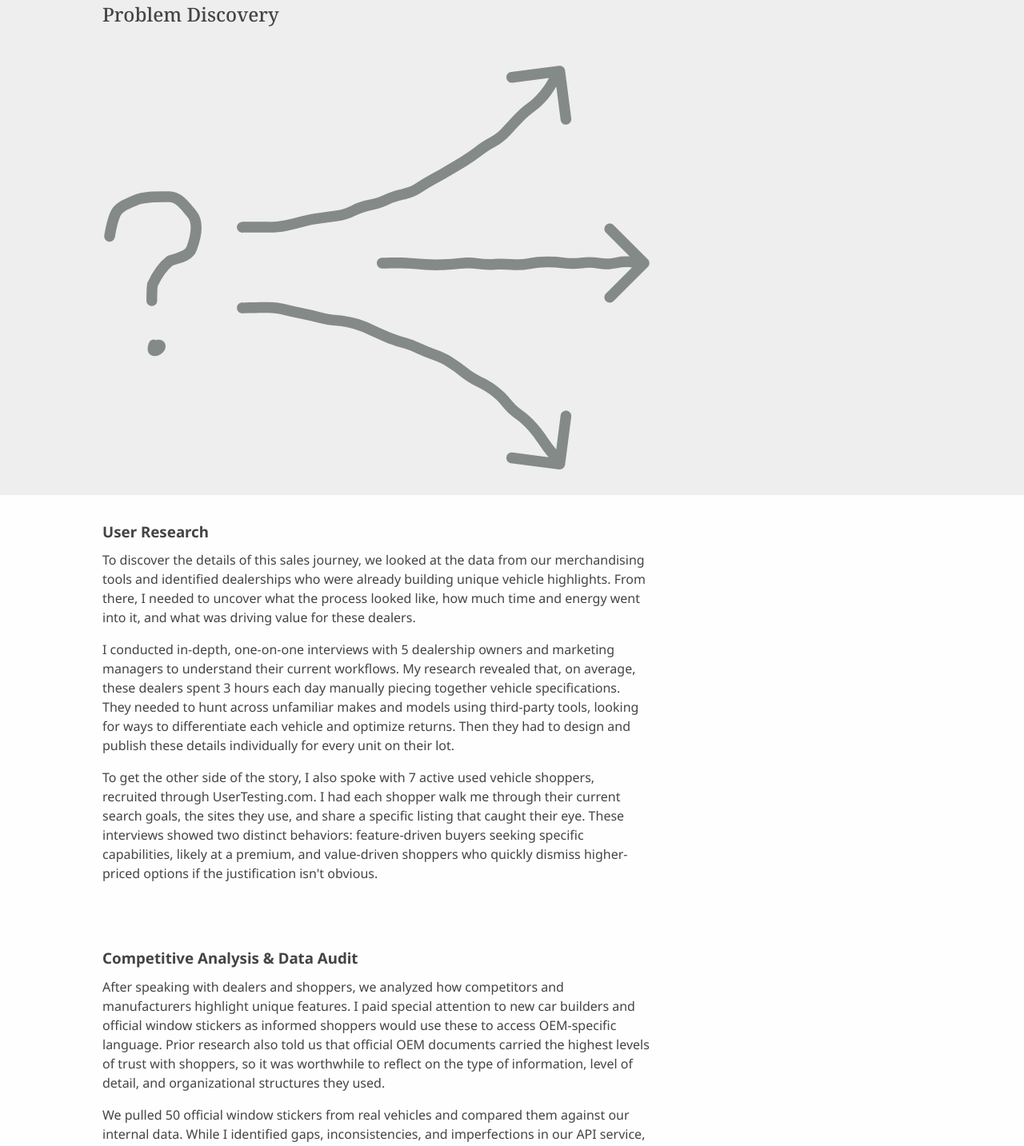
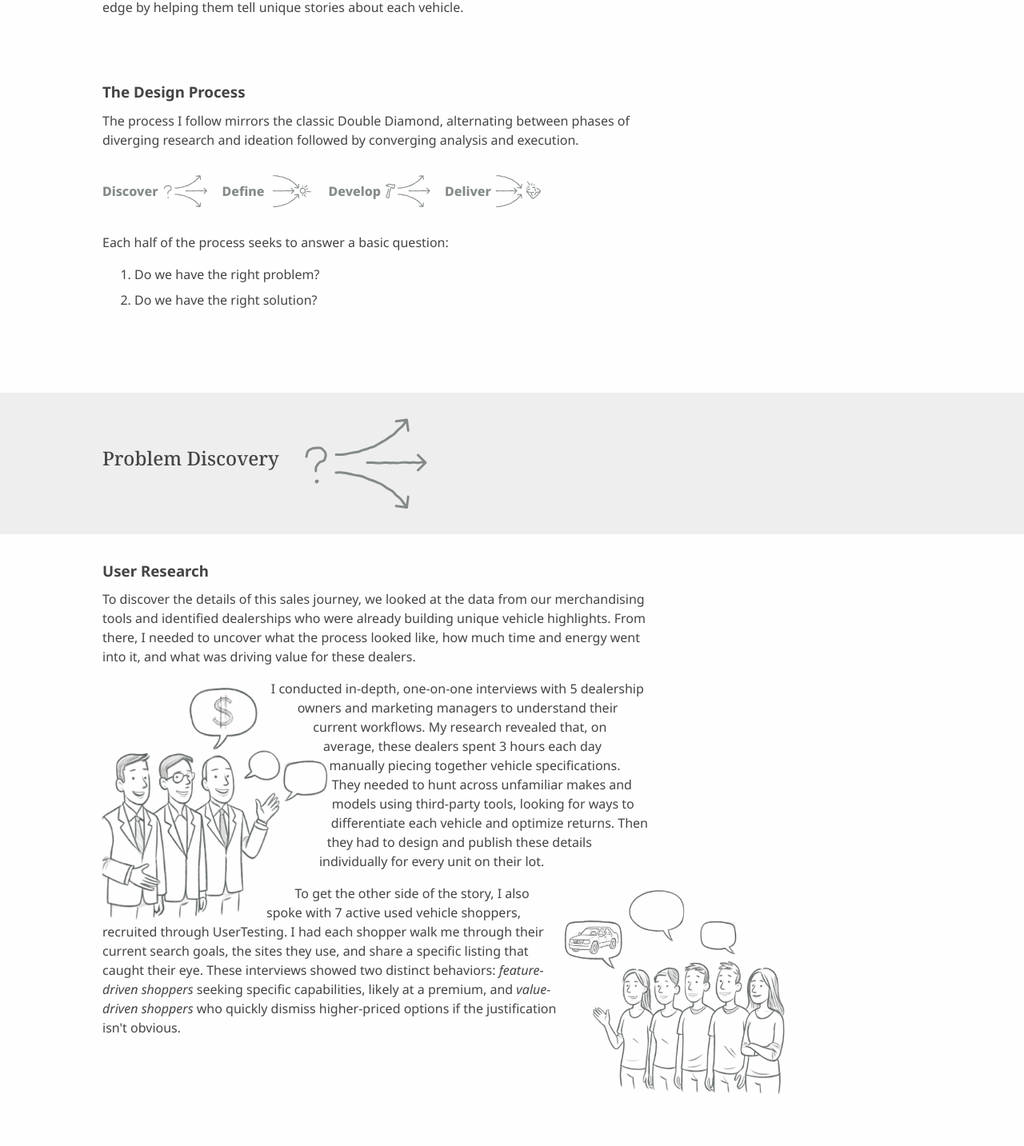
Before and after one commit to ralox/barnett.cc, a React (Create React App) app: page /work/upgrades in a window 1280 px wide. Shown: the part 1148-2581 px from the top of the page at 80% size. Built offline with nearby package versions, Linux system fonts and the light colour scheme.

Commit message:
basic upgrade story updates

```diff
--- a/src/styles/App.css
+++ b/src/styles/App.css
@@ -2,14 +2,19 @@
   INDEX
     HEADER LOGO
     HEADER NAV
-    MAIN
+    MAIN / ARTICLE
     GALLERY
     FOOTER
     NOT FOUND (404)
+    MEDIA QUERIES
 ==================================*/
 
 .App {
   text-align: center;
+}
+
+ p,h2,h3,h4,li {
+    max-width: 75ch;
 }
 
 /* HEADER LOGO */
@@ -105,10 +110,11 @@
   margin-left: 0.5em;
 }
 
-/* MAIN */
+/* MAIN / ARTICLE */
 
-main {
-  padding: 8em 10vw 0;
+main, article {
+  max-width: 1440px;
+  margin: 8em 10vw 0;
 }
 
 /* GALLERY */
@@ -180,3 +186,12 @@ main {
 .not-found .page-title {
   margin-bottom: 1em;
 }
+
+/* MEDIA QUERIES */
+
+@media screen and (width >= 1440px) {
+  main, article {
+    margin-left: auto;
+    margin-right: auto;
+  }
+}
--- a/src/styles/about.css
+++ b/src/styles/about.css
@@ -16,7 +16,7 @@
   max-width: 180ch;
   min-height: 50vh;
   text-align: left;
-  padding: 8em 10vw 0;
+  margin: 8em 10vw 0;
 
   h2,h3,p {
     max-width: 75ch;
--- a/src/styles/index.css
+++ b/src/styles/index.css
@@ -199,7 +199,6 @@ body {
   -moz-osx-font-smoothing: grayscale;
 }
 
-
 /*
   INTERACTION CORE
 */
--- a/src/styles/project.css
+++ b/src/styles/project.css
@@ -10,8 +10,6 @@
         NDAs
     REFLECTIONS
     INTERSECTION - FADE
-    SCROLL - TILT
-
     MEDIA QUERIES
         <= 715
         <= 400
@@ -22,15 +20,10 @@
 .project {
     display: flex;
     flex-direction: column;
-    justify-content: start;
+    justify-content: flex-start;
     position: relative;
     font-size: 1em;
     text-align: left;
-    padding: 4em 10vw 0;
-
-    p,h2,h3,h4,li {
-        max-width: 75ch;
-    }
 }
 
 /* General Spacing */
@@ -111,7 +104,6 @@
     position: relative;
     align-items: center;
     min-height: max-content;
-    /*margin-bottom: 2em;*/
 }
 
 .slide-wrapper::before {
@@ -159,13 +151,21 @@
     border-image-outset: 0 100vw;
 }
 
+.color-block.contained {
+    margin: 2em 0;
+
+    &::before {
+        border-image-outset: 1em;
+    }
+}
+
 
 /* SLIDE CONTENT */
 
 .slide {
     display: flex;
     max-width: 100%;
-    align-items: start;
+    align-items: flex-start;
     flex-wrap: wrap;
     gap: 2em;
     padding: 2em 0;
@@ -199,7 +199,7 @@
 }
 
 .slide.txt-solo {
-    justify-content: start;
+    justify-content: flex-start;
     align-items: center;
 }
 
@@ -218,6 +218,16 @@
 .mobile-help-text {
     display: none;
     visibility: hidden;
+}
+
+.slide.heading-banner {
+    display: flex;
+    flex-flow: row nowrap;
+    align-items: center;
+
+    .slide-wrapper:has(&) {
+        margin-top: 4em;
+    }
 }
 
 /* Images */
--- a/src/styles/upgrades.css
+++ b/src/styles/upgrades.css
@@ -3,7 +3,8 @@
     COLOR OVERRIDES
     PERSONA SLIDES
     C-W-R MOCKS
-    FOLLOW-UP PROJECTS
+    FOOTER
+    MEDIA QUERIES
 ==================================*/
 
 
@@ -17,6 +18,31 @@
 .dark-mode .upgrades {
     --color-primary: #3e5c9c;
     --color-secondary: #3e7bc4;
+}
+
+/* DESIGN PROCESS */
+
+.upgrades .design-process {
+    font-size: clamp(12px, 2vw, 1em);
+    display: flex;
+    flex-flow: row nowrap;
+    gap: 1em;
+    font-weight: 800;
+    color: #848A88;
+    padding: 1em 0 2em;
+
+    .design-phase {
+        width: fit-content;
+        display: flex;
+        align-items: center;
+        gap: 0.25em;
+    }
+
+    .phase-icon {
+        display: inline;
+        height: 2.5em;
+        aspect-ratio: 1.5/1;
+    }
 }
 
 /* C-W-R MOCKS */
@@ -33,28 +59,40 @@
     min-width: 8em;
 }
 
-/* FOLLOW-UP PROJECTS */
 
-.project-group {
-    display: flex;
-    flex-flow: row wrap;
-    justify-content: start;
-    gap: 2em;
+/* FOOTER */
 
-    .slide-images {
-        flex-grow: 1;
-        width: clamp(30em, 40%, 75ch);
-        box-sizing: border-box;
+.upgrades-footer {
+    position: relative;
+    min-height: 20em;
+    padding: 8em 0;
+
+    &::before {
+        content: '';
+        display: block;
+        position: absolute;
+        inset: 0 0 0 0;
+        border-image: url("../../public/img/vehicle-tiling-pattern.png") fill 0;
+        border-image-repeat: repeat;
+        border-image-outset: 0 100vw;
+
+    }
+    &::after {
+        content: '';
+        display: block;
+        position: absolute;
+        inset: 0 0 0 0;
+        border-image: linear-gradient(rgba(250,250,250,0.2),#fff 90%) fill 0;
+        border-image-repeat: repeat;
+        border-image-outset: 0 100vw;
     }
 }
 
-.upgrade-follow-up .slide-notes {
-    width: clamp(30em, 60%, 100%);
+/* MEDIA QUERIES */
+
+@media (width <= 500px) {
+    .upgrades .design-process {
+        font-size: 1rem;
+        flex-flow: column nowrap;
+    }
 }
-
-.upgrade-follow-up .project-group .slide-images {
-    flex-grow: 1;
-    /*min-width: 25em;*/
-    /*max-width: 90vw;*/
-    width: clamp(20em, 45%, 90vw);
-}
--- a/src/views/projects/upgrades.js
+++ b/src/views/projects/upgrades.js
@@ -44,22 +44,60 @@ export default function Upgrades() {
             </div>
           </div>
 
+          <h2>Project Overview</h2>
+
            <section className="slide-wrapper">
             <div className="slide txt-solo">
               <div className="slide-notes">
-                <h2>Background</h2>
+                <h3>Background</h3>
                 <p>
                   Cox Automotive serves thousands of dealers managing millions of used vehicle sales annually. These sales operate on razor-thin margins, often under $500 per vehicle. We suspected that, with our industry-leading data, we could give our dealers a competitive edge by helping them tell unique stories about each vehicle.
                 </p>
+              </div>
+            </div>
+          </section>
+
+          <section className="slide-wrapper">
+            <div className="slide txt-solo">
+              <div className="slide-notes">
+                <h3>The Design Process</h3>
+                <p>
+                  The process I follow mirrors the classic Double Diamond, alternating between phases of diverging research and ideation followed by converging analysis and execution.
+                </p>
+                <div className="design-process">
+                  <div className="design-phase">
+                    Discover
+                    <img className="phase-icon" src={process.env.PUBLIC_URL + "/img/dd-discover.svg"} alt="" />
+                  </div>
+                  <div className="design-phase">
+                    Define
+                    <img className="phase-icon" src={process.env.PUBLIC_URL + "/img/dd-define.svg"} alt="" />
+                  </div>
+                  <div className="design-phase">
+                    Develop
+                    <img className="phase-icon" src={process.env.PUBLIC_URL + "/img/dd-develop.svg"} alt="" />
+                  </div>
+                  <div className="design-phase">
+                    Deliver
+                    <img className="phase-icon" src={process.env.PUBLIC_URL + "/img/dd-deliver.svg"} alt="" />
+                  </div>
+                </div>
+                <p>
+                   Each half of the process seeks to answer a basic question:
+                </p>
+                <ol>
+                  <li>Do we have the right problem?</li>
+                  <li>Do we have the right solution?</li>
+                </ol>
               </div>
             </div>
             {/* jump to solution */}
           </section>
 
           <div className="slide-wrapper color-block color-block-offset">
-            <div className="slide stacked">
+            <div className="slide heading-banner">
               <h2>Problem Discovery</h2>
-              <img className="lazy-load" style={{width: "75ch"}} lazy-src={process.env.PUBLIC_URL + "/img/dd-discover.svg"} alt="Double Diamond, highlighting the problem discovery phase" />
+              <img className="lazy-load" lazy-src={process.env.PUBLIC_URL + "/img/dd-discover.svg"} alt="Highlighting the problem discovery phase of the double diamond" />
             </div>
           </div>
 
@@ -70,11 +108,25 @@ export default function Upgrades() {
                 <p>
                   To discover the details of this sales journey, we looked at the data from our merchandising tools and identified dealerships who were already building unique vehicle highlights. From there, I needed to uncover what the process looked like, how much time and energy went into it, and what was driving value for these dealers.
                 </p>
+                <img className="lazy-load" lazy-src={process.env.PUBLIC_URL + "/img/dealers.png"} alt=""
+                  style={{
+                    float:"left",
+                    width:"clamp(15em,30%,100%",
+                    shapeOutside:"circle()",
+                  }}
+                />
                 <p>
                   I conducted in-depth, one-on-one interviews with 5 dealership owners and marketing managers to understand their current workflows. My research revealed that, on average, these dealers spent 3 hours each day manually piecing together vehicle specifications. They needed to hunt across unfamiliar makes and models using third-party tools, looking for ways to differentiate each vehicle and optimize returns. Then they had to design and publish these details individually for every unit on their lot.
                 </p>
+                <img className="lazy-load" lazy-src={process.env.PUBLIC_URL + "/img/shoppers.png"} alt=""
+                  style={{
+                    float:"right",
+                    width:"clamp(15em,30%,100%)",
+                    marginRight:"10%"
+                  }}
+                />
                 <p>
-                  To get the other side of the story, I also spoke with 7 active used vehicle shoppers, recruited through UserTesting.com. I had each shopper walk me through their current search goals, the sites they use, and share a specific listing that caught their eye. These interviews showed two distinct behaviors: feature-driven buyers seeking specific capabilities, likely at a premium, and value-driven shoppers who quickly dismiss higher-priced options if the justification isn't obvious.
+                  To get the other side of the story, I also spoke with 7 active used vehicle shoppers, recruited through UserTesting. I had each shopper walk me through their current search goals, the sites they use, and share a specific listing that caught their eye. These interviews showed two distinct behaviors: <em>feature-driven shoppers</em> seeking specific capabilities, likely at a premium, and <em>value-driven shoppers</em> who quickly dismiss higher-priced options if the justification isn't obvious.
                 </p>
               </div>
             </div>
@@ -87,33 +139,32 @@ export default function Upgrades() {
               <div className="slide-notes fade-in fade-from-bottom">
                 <h3>Competitive Analysis & Data Audit</h3>
                 <p>
-                  After speaking with dealers and shoppers, we analyzed how competitors and manufacturers highlight unique features. I paid special attention to new car builders and official window stickers as informed shoppers would use these to access OEM-specific language. Prior research also told us that official OEM documents carried the highest levels of trust with shoppers, so it was worthwhile to reflect on the type of information, level of detail, and organizational structures they used.
-                </p>
-                <p>
-                  We pulled 50 official window stickers from real vehicles and compared them against our internal data. While I identified gaps, inconsistencies, and imperfections in our API service, the audit suggested that there was enough information to tell compelling upgrade stories that would mirror what shoppers experience from other trusted sources.
+                  After speaking with dealers and shoppers, we analyzed how competitors and manufacturers highlight unique features. I paid special attention to new car builders as informed shoppers would use these to access OEM-specific language; as well as official window stickers which command the highest levels of trust.
                 </p>
               </div>
-                <div className="slide img-group">
-                  <div className="image-wrapper captioned fade-in">
-                      <img className="lazy-load" lazy-src={process.env.PUBLIC_URL + "/img/upgrades-oem-eval.png"} alt="Three major stages of ideation" />
-                      <div className="caption">
-                        We compared window stickers against our internal data, looking for gaps or deviation.
+              <div className="image-wrapper fade-from-bottom">
+                  <img className="lazy-load" lazy-src={process.env.PUBLIC_URL + "/img/upgrades-oem-eval.png"} alt="Example of an official Ford window sticker with light evaluation highlights" />
               </div>
             </div>
-                  <div className="image-wrapper captioned no-stretch fade-in">
-                    <img className="lazy-load" lazy-src={process.env.PUBLIC_URL + "/img/upgrades-api-eval.png"} alt="New index sheet" />
-                    <div className="caption">
-                      I evaluated the hygiene and consistency of our internal APIs.
+          </section>
+
+          <section className="slide-wrapper">
+            <div className="slide txt-solo">
+              <div className="slide-notes fade-in fade-from-bottom">
+                <p>
+                  The team pulled 50 official window stickers from real vehicles and we combed through looking for content patterns while checking that our internal data matched and offered enough consistency to be reliable. While I noted a handful of issues with the content, there were no glaring misalignments. We may not be able to speak eloquently about a feature, but we could reliably point it out.
+                </p>
               </div>
-                  </div>
+              <div className="image-wrapper fade-from-bottom">
+                <img className="lazy-load" lazy-src={process.env.PUBLIC_URL + "/img/api-data-notes.gif"} alt="Marked-up notes on API data, such as outdated trials and incomplete feature lists" />
               </div>
             </div>
           </section>
 
           <div className="slide-wrapper color-block color-block-offset">
-            <div className="slide stacked">
+            <div className="slide heading-banner">
               <h2>Problem Definition</h2>
-              <img className="lazy-load" style={{width: "75ch"}} lazy-src={process.env.PUBLIC_URL + "/img/dd-define.svg"} alt="Double Diamond, highlighting the defining phase"/>
+              <img className="lazy-load" lazy-src={process.env.PUBLIC_URL + "/img/dd-define.svg"} alt="Highlighting the defining phase of the double diamond"/>
             </div>
           </div>
 
@@ -121,9 +172,15 @@ export default function Upgrades() {
             <div className="slide txt-solo">
               <div className="slide-notes fade-in fade-from-bottom">
                 <h3>Synthesis</h3>
-                <div className="image-wrapper img-checklist">
-                  <img className="lazy-load" style={{width: "18em"}} lazy-src={process.env.PUBLIC_URL + "/img/upgrades-process-notes.png"} alt="Research plan checklist" />
-                </div>
+                <img className="lazy-load"
+                    lazy-src={process.env.PUBLIC_URL + "/img/upgrades-process-notes.png"}
+                    alt="Research plan checklist"
+                    style={{
+                    float:"left",
+                    width:"clamp(15em,30%,100%",
+                    margin:"0 1em 1em 0"
+                  }}
+                />
                 <p>
                   Our research suggested that used vehicle sales were in fact leaving money on the table. In a market with slim margins, dealers were individually researching and crafting stories for every vehicle. Worse yet were dealers who weren't differentiating at all between similar models, leading them and their customers to undervalue or outright dismiss vehicles.
                 </p>
@@ -137,12 +194,12 @@ export default function Upgrades() {
             </div>
           </section>
 
-          <section className="slide-wrapper">
+          <section className="slide-wrapper color-block color-block-dark contained">
             <div className="slide txt-solo">
               <div className="slide-notes fade-in fade-from-bottom">
-                <h3>Opportunity</h3>
+                <h3>Added Opportunities</h3>
                 <p>
-                   While the automated nature of VI360 was a perfect fit for the initial problem, it wasn't the whole picture. We knew that we'd need two more solutions to close the gaps: one catering to wholesale buyers and another for merchandising managers. We won't explore those in detail, but here's a peek at the sibling projects:
+                   While we had a great answer for the initial problem, we knew there was a bigger picture that would require two additional solutions. The first catering to wholesale buyers and the second to merchandising managers. We won't explore those in detail, but here's a peek:
                 </p>
               </div>
               <div className="project-group">
@@ -167,9 +224,9 @@ export default function Upgrades() {
           </section>
 
           <div className="slide-wrapper color-block color-block-offset">
-            <div className="slide stacked">
+            <div className="slide heading-banner">
               <h2>Solution Development</h2>
-              <img className="lazy-load" style={{width: "75ch"}} lazy-src={process.env.PUBLIC_URL + "/img/dd-develop.svg"} alt="Double Diamond, highlighting the devliver phase"/>
+              <img className="lazy-load" lazy-src={process.env.PUBLIC_URL + "/img/dd-develop.svg"} alt="Highlighting the devliver phase of the double diamond"/>
             </div>
           </div>
 
@@ -219,7 +276,7 @@ export default function Upgrades() {
             </div>
           </section>
 
-          <section className="slide-wrapper slide-tilt color-block color-block-primary">
+          <section className="slide-wrapper color-block color-block-primary contained">
             <div className="slide txt-img">
               <div className="slide-notes fade-in fade-from-left">
                 <h3>User Testing</h3>
@@ -293,15 +350,15 @@ export default function Upgrades() {
           </section>
 
           <div className="slide-wrapper color-block color-block-offset">
-            <div className="slide stacked">
+            <div className="slide heading-banner">
               <h2>Solution Delivery</h2>
-              <img className="lazy-load" style={{width: "75ch"}} lazy-src={process.env.PUBLIC_URL + "/img/dd-deliver.svg"} alt="Double Diamond, highlighting the problem discovery phase" />
+              <img className="lazy-load" lazy-src={process.env.PUBLIC_URL + "/img/dd-deliver.svg"} alt="Highlighting the problem discovery phase of the double diamond" />
             </div>
           </div>
 
           <section className="slide-wrapper color-block color-block-dark">
             <div className="slide img-group stacked">
-              <h2>Final Solution</h2>
+              <h3>Final Solution</h3>
               <p>
                 By leveraging existing data, we created scannable upgrade lists that help dealers justify premium pricing while giving shoppers confidence in their purchasing decisions. The solution integrates seamlessly into existing dealer and shopper workflows without additional data entry or maintenance.
               </p>
@@ -313,9 +370,9 @@ export default function Upgrades() {
             </div>
           </section>
 
-
-
+          <section className="upgrades-footer">
             {/* next up... continue navigating with widget */}
+          </section>
 
         </article>
       </div>
```
Lines whose indentation alone changed are shown as unchanged.
